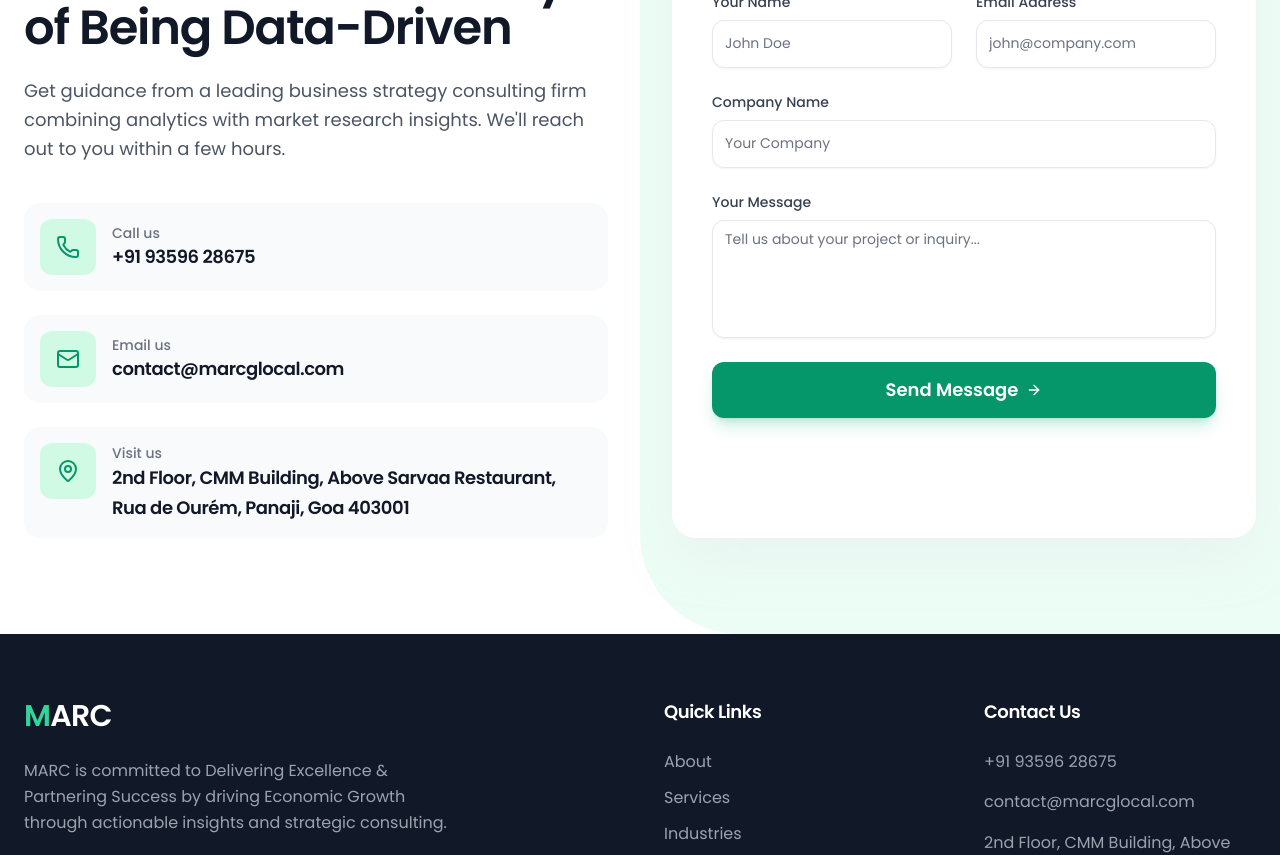
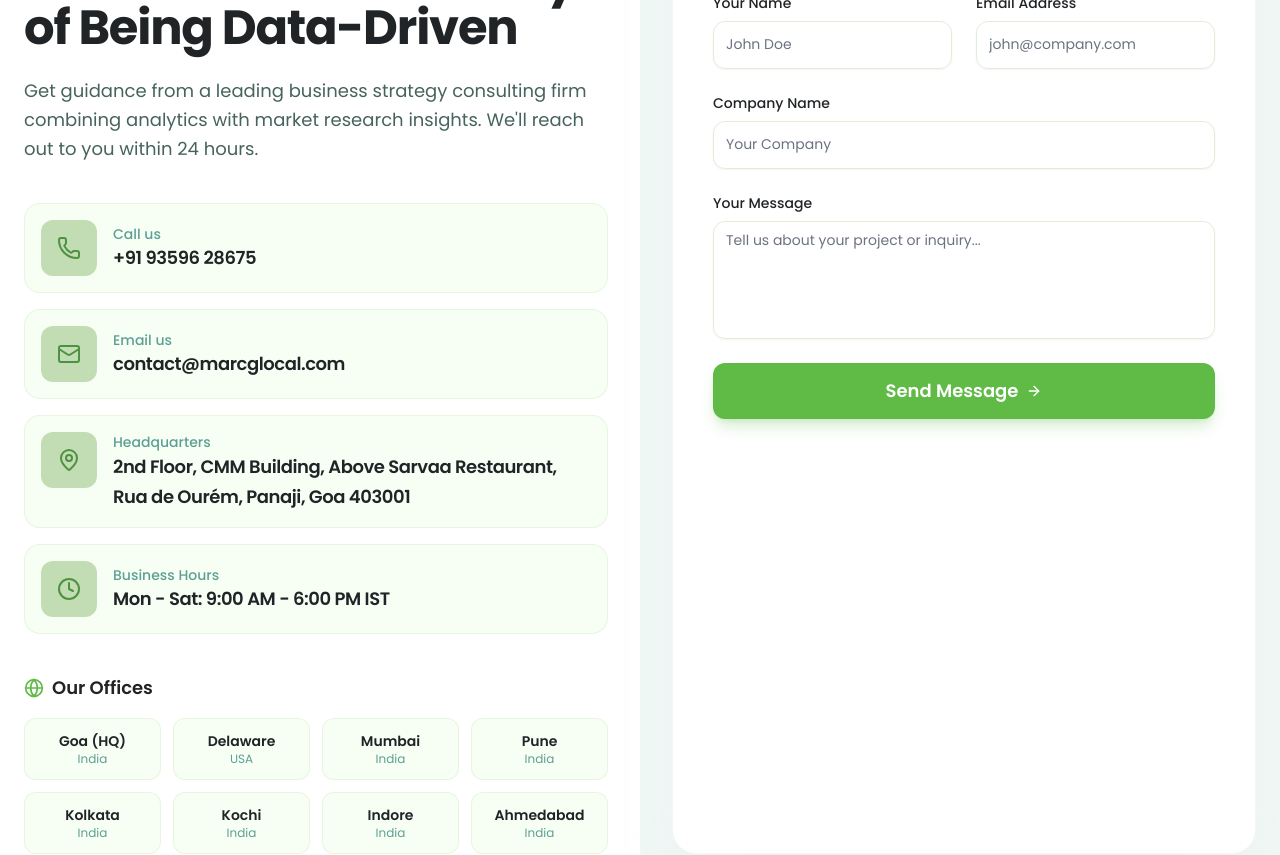
Before and after one commit to mr-deepak-agarwal/marcfinal, a Next.js app: page / in a window 1280 px wide. Shown: the part 8580-9435 px from the top of the page. Built offline with nearby package versions, Linux system fonts and the light colour scheme.

Commit message:
auto-commit for d0a54d39-8c33-4370-9a36-cdb474e8385e

```diff
--- a/components/ContactSection.jsx
+++ b/components/ContactSection.jsx
@@ -7,12 +7,25 @@ import {
   Phone,
   Mail,
   ArrowRight,
+  Globe,
+  Clock,
 } from 'lucide-react'
 import { companyInfo } from '@/data/mock'
 import { Button } from './ui/button'
 import { Input } from './ui/input'
 import { Textarea } from './ui/textarea'
 import { toast } from 'sonner'
+
+const offices = [
+  { city: 'Goa (HQ)', country: 'India', phone: '+91 93596 28675', email: 'contact@marcglocal.com' },
+  { city: 'Delaware', country: 'USA', phone: '+91 93596 28675', email: 'contact@marcglocal.com' },
+  { city: 'Mumbai', country: 'India', phone: '+91 90295 03690', email: 'mumbai@marcglocal.com' },
+  { city: 'Pune', country: 'India', phone: '+91 91194 59098', email: 'pune@marcglocal.com' },
+  { city: 'Kolkata', country: 'India', phone: '+91 83368 25469', email: 'kolkata@marcglocal.com' },
+  { city: 'Kochi', country: 'India', phone: '+91 93596 28675', email: 'kochi@marcglocal.com' },
+  { city: 'Indore', country: 'India', phone: '+91 93596 28675', email: 'indore@marcglocal.com' },
+  { city: 'Ahmedabad', country: 'India', phone: '+91 90295 03690', email: 'ahmedabad@marcglocal.com' },
+]
 
 const ContactSection = () => {
   const [formData, setFormData] = useState({
@@ -51,44 +64,52 @@ const ContactSection = () => {
   return (
     <section
       id="contact"
+      data-testid="contact-section"
       className="py-24 bg-white relative overflow-hidden"
     >
       {/* ================= BACKGROUND DECORATION ================= */}
-      <div className="absolute top-0 right-0 w-1/2 h-full bg-emerald-50 rounded-l-[100px] hidden lg:block" />
+      <div className="absolute top-0 right-0 w-1/2 h-full bg-[#F0F8F6] rounded-l-[100px] hidden lg:block" />
 
       <div className="max-w-7xl mx-auto px-6 relative z-10">
         <div className="grid lg:grid-cols-2 gap-16">
           {/* ================= LEFT CONTENT ================= */}
           <div>
-            <div className="inline-flex items-center gap-2 px-4 py-2 rounded-full bg-emerald-100 text-emerald-700 text-sm font-semibold mb-6">
+            <div
+              data-testid="contact-badge"
+              className="inline-flex items-center gap-2 px-4 py-2 rounded-full bg-[#C2DDB4] text-[#4E9141] text-sm font-semibold mb-6"
+            >
               Get In Touch
             </div>
 
-            {/* Serif heading */}
-            <h2 className="font-serif text-4xl lg:text-5xl font-medium text-gray-900 mb-6 leading-tight tracking-tight">
+            {/* Heading */}
+            <h2
+              data-testid="contact-heading"
+              className="text-4xl lg:text-5xl font-bold text-[#212427] mb-6 leading-tight tracking-tight"
+            >
               Let's Start Your Journey of Being Data-Driven
             </h2>
 
-            <p className="text-lg text-gray-600 mb-10 leading-relaxed">
+            <p className="text-lg text-[#47635D] mb-10 leading-relaxed">
               Get guidance from a leading business strategy consulting
               firm combining analytics with market research insights.
-              We'll reach out to you within a few hours.
+              We'll reach out to you within 24 hours.
             </p>
 
             {/* ================= CONTACT INFO ================= */}
-            <div className="space-y-6">
+            <div className="space-y-4 mb-10">
               <a
                 href={`tel:${companyInfo.phone}`}
-                className="flex items-center gap-4 p-4 rounded-2xl bg-gray-50 hover:bg-emerald-50 transition-colors group"
+                data-testid="contact-phone"
+                className="flex items-center gap-4 p-4 rounded-2xl bg-[#F7FFF5] border border-[#C2DDB4]/30 hover:border-[#5FBB46]/40 hover:shadow-md transition-all group"
               >
-                <div className="w-14 h-14 bg-emerald-100 rounded-xl flex items-center justify-center group-hover:bg-emerald-500 transition-colors">
-                  <Phone className="w-6 h-6 text-emerald-600 group-hover:text-white transition-colors" />
+                <div className="w-14 h-14 bg-[#C2DDB4] rounded-xl flex items-center justify-center group-hover:bg-[#5FBB46] transition-colors">
+                  <Phone className="w-6 h-6 text-[#4E9141] group-hover:text-white transition-colors" />
                 </div>
                 <div>
-                  <div className="text-sm text-gray-500 font-medium">
+                  <div className="text-sm text-[#5D9F94] font-medium">
                     Call us
                   </div>
-                  <div className="font-serif text-lg font-medium text-gray-900 tracking-tight">
+                  <div className="text-lg font-semibold text-[#212427] tracking-tight">
                     {companyInfo.phone}
                   </div>
                 </div>
@@ -96,107 +117,153 @@ const ContactSection = () => {
 
               <a
                 href={`mailto:${companyInfo.email}`}
-                className="flex items-center gap-4 p-4 rounded-2xl bg-gray-50 hover:bg-emerald-50 transition-colors group"
+                data-testid="contact-email"
+                className="flex items-center gap-4 p-4 rounded-2xl bg-[#F7FFF5] border border-[#C2DDB4]/30 hover:border-[#5FBB46]/40 hover:shadow-md transition-all group"
               >
-                <div className="w-14 h-14 bg-emerald-100 rounded-xl flex items-center justify-center group-hover:bg-emerald-500 transition-colors">
-                  <Mail className="w-6 h-6 text-emerald-600 group-hover:text-white transition-colors" />
+                <div className="w-14 h-14 bg-[#C2DDB4] rounded-xl flex items-center justify-center group-hover:bg-[#5FBB46] transition-colors">
+                  <Mail className="w-6 h-6 text-[#4E9141] group-hover:text-white transition-colors" />
                 </div>
                 <div>
-                  <div className="text-sm text-gray-500 font-medium">
+                  <div className="text-sm text-[#5D9F94] font-medium">
                     Email us
                   </div>
-                  <div className="font-serif text-lg font-medium text-gray-900 tracking-tight">
+                  <div className="text-lg font-semibold text-[#212427] tracking-tight">
                     {companyInfo.email}
                   </div>
                 </div>
               </a>
 
-              <div className="flex items-start gap-4 p-4 rounded-2xl bg-gray-50">
-                <div className="w-14 h-14 bg-emerald-100 rounded-xl flex items-center justify-center flex-shrink-0">
-                  <MapPin className="w-6 h-6 text-emerald-600" />
+              <div
+                data-testid="contact-address"
+                className="flex items-start gap-4 p-4 rounded-2xl bg-[#F7FFF5] border border-[#C2DDB4]/30"
+              >
+                <div className="w-14 h-14 bg-[#C2DDB4] rounded-xl flex items-center justify-center flex-shrink-0">
+                  <MapPin className="w-6 h-6 text-[#4E9141]" />
                 </div>
                 <div>
-                  <div className="text-sm text-gray-500 font-medium">
-                    Visit us
+                  <div className="text-sm text-[#5D9F94] font-medium">
+                    Headquarters
                   </div>
-                  <div className="font-serif text-lg font-medium text-gray-900 leading-relaxed tracking-tight">
+                  <div className="text-lg font-semibold text-[#212427] leading-relaxed tracking-tight">
                     {companyInfo.address}
                   </div>
                 </div>
+              </div>
+
+              <div className="flex items-center gap-4 p-4 rounded-2xl bg-[#F7FFF5] border border-[#C2DDB4]/30">
+                <div className="w-14 h-14 bg-[#C2DDB4] rounded-xl flex items-center justify-center flex-shrink-0">
+                  <Clock className="w-6 h-6 text-[#4E9141]" />
+                </div>
+                <div>
+                  <div className="text-sm text-[#5D9F94] font-medium">
+                    Business Hours
+                  </div>
+                  <div className="text-lg font-semibold text-[#212427] tracking-tight">
+                    Mon - Sat: 9:00 AM - 6:00 PM IST
+                  </div>
+                </div>
+              </div>
+            </div>
+
+            {/* ================= OFFICE LOCATIONS ================= */}
+            <div>
+              <div className="flex items-center gap-2 mb-4">
+                <Globe className="w-5 h-5 text-[#5FBB46]" />
+                <h3 className="text-lg font-semibold text-[#212427]">Our Offices</h3>
+              </div>
+              <div className="grid grid-cols-2 sm:grid-cols-4 gap-3">
+                {offices.map((office, index) => (
+                  <div
+                    key={index}
+                    data-testid={`office-${index}`}
+                    className="p-3 rounded-xl bg-[#F7FFF5] border border-[#C2DDB4]/30 hover:border-[#5FBB46]/40 transition-colors text-center"
+                  >
+                    <div className="text-sm font-semibold text-[#212427]">{office.city}</div>
+                    <div className="text-xs text-[#5D9F94]">{office.country}</div>
+                  </div>
+                ))}
               </div>
             </div>
           </div>
 
           {/* ================= FORM ================= */}
-          <div className="bg-white rounded-3xl p-8 lg:p-10 shadow-2xl shadow-gray-200/50">
-            <h3 className="font-serif text-2xl font-medium text-gray-900 mb-6 tracking-tight">
+          <div className="bg-white rounded-3xl p-8 lg:p-10 shadow-2xl shadow-gray-200/50 border border-[#C2DDB4]/20">
+            <h3
+              data-testid="contact-form-title"
+              className="text-2xl font-bold text-[#212427] mb-6 tracking-tight"
+            >
               Send us a message
             </h3>
 
             <form onSubmit={handleSubmit} className="space-y-6">
               <div className="grid sm:grid-cols-2 gap-6">
                 <div>
-                  <label className="block text-sm font-medium text-gray-700 mb-2">
+                  <label className="block text-sm font-medium text-[#212427] mb-2">
                     Your Name
                   </label>
                   <Input
                     name="name"
+                    data-testid="contact-form-name"
                     value={formData.name}
                     onChange={handleChange}
                     placeholder="John Doe"
                     required
-                    className="h-12 rounded-xl border-gray-200 focus:border-emerald-500 focus:ring-emerald-500"
+                    className="h-12 rounded-xl border-[#C2DDB4]/50 focus:border-[#5FBB46] focus:ring-[#5FBB46]"
                   />
                 </div>
 
                 <div>
-                  <label className="block text-sm font-medium text-gray-700 mb-2">
+                  <label className="block text-sm font-medium text-[#212427] mb-2">
                     Email Address
                   </label>
                   <Input
                     name="email"
                     type="email"
+                    data-testid="contact-form-email"
                     value={formData.email}
                     onChange={handleChange}
                     placeholder="john@company.com"
                     required
-                    className="h-12 rounded-xl border-gray-200 focus:border-emerald-500 focus:ring-emerald-500"
+                    className="h-12 rounded-xl border-[#C2DDB4]/50 focus:border-[#5FBB46] focus:ring-[#5FBB46]"
                   />
                 </div>
               </div>
 
               <div>
-                <label className="block text-sm font-medium text-gray-700 mb-2">
+                <label className="block text-sm font-medium text-[#212427] mb-2">
                   Company Name
                 </label>
                 <Input
                   name="company"
+                  data-testid="contact-form-company"
                   value={formData.company}
                   onChange={handleChange}
                   placeholder="Your Company"
-                  className="h-12 rounded-xl border-gray-200 focus:border-emerald-500 focus:ring-emerald-500"
+                  className="h-12 rounded-xl border-[#C2DDB4]/50 focus:border-[#5FBB46] focus:ring-[#5FBB46]"
                 />
               </div>
 
               <div>
-                <label className="block text-sm font-medium text-gray-700 mb-2">
+                <label className="block text-sm font-medium text-[#212427] mb-2">
                   Your Message
                 </label>
                 <Textarea
                   name="message"
+                  data-testid="contact-form-message"
                   value={formData.message}
                   onChange={handleChange}
                   placeholder="Tell us about your project or inquiry..."
                   required
                   rows={5}
-                  className="rounded-xl border-gray-200 focus:border-emerald-500 focus:ring-emerald-500 resize-none"
+                  className="rounded-xl border-[#C2DDB4]/50 focus:border-[#5FBB46] focus:ring-[#5FBB46] resize-none"
                 />
               </div>
 
               <Button
                 type="submit"
+                data-testid="contact-form-submit"
                 disabled={isSubmitting}
-                className="w-full bg-emerald-600 hover:bg-emerald-700 text-white h-14 text-lg font-semibold rounded-xl shadow-lg shadow-emerald-500/25 transition-all duration-300 hover:shadow-emerald-500/40 hover:-translate-y-0.5 group"
+                className="w-full bg-[#5FBB46] hover:bg-[#4E9141] text-white h-14 text-lg font-semibold rounded-xl shadow-lg shadow-[#5FBB46]/25 transition-all duration-300 hover:shadow-[#5FBB46]/40 hover:-translate-y-0.5 group"
               >
                 {isSubmitting ? (
                   <span className="flex items-center gap-2">
```
